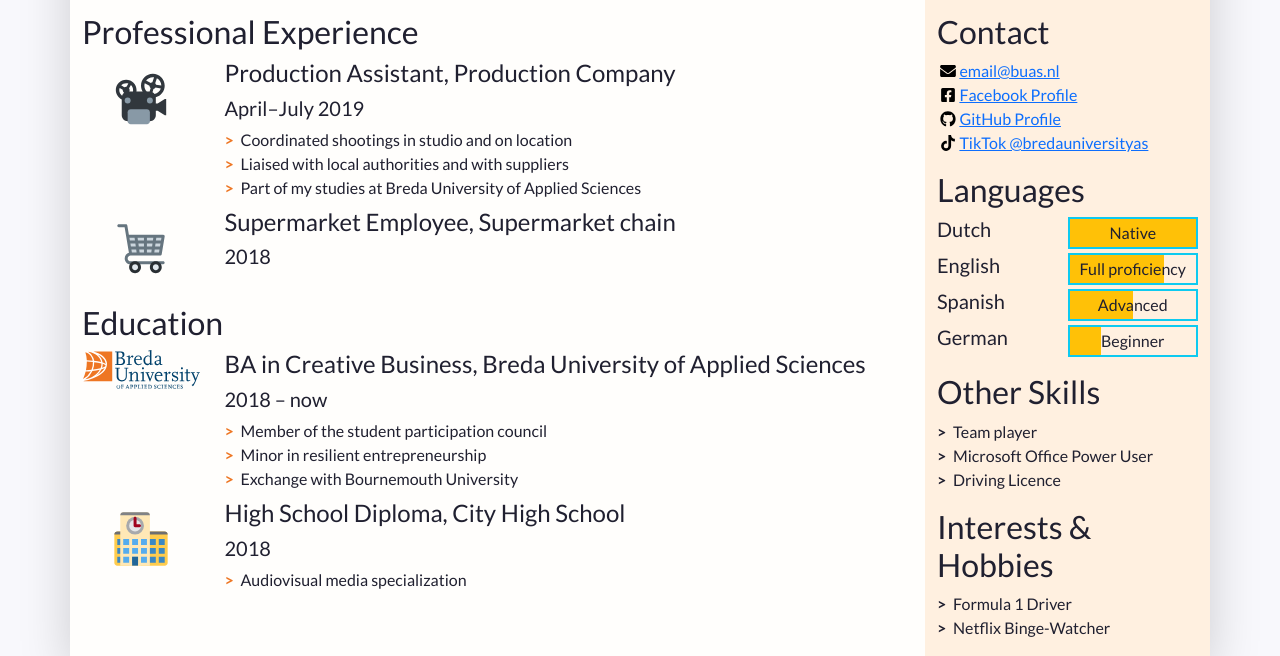
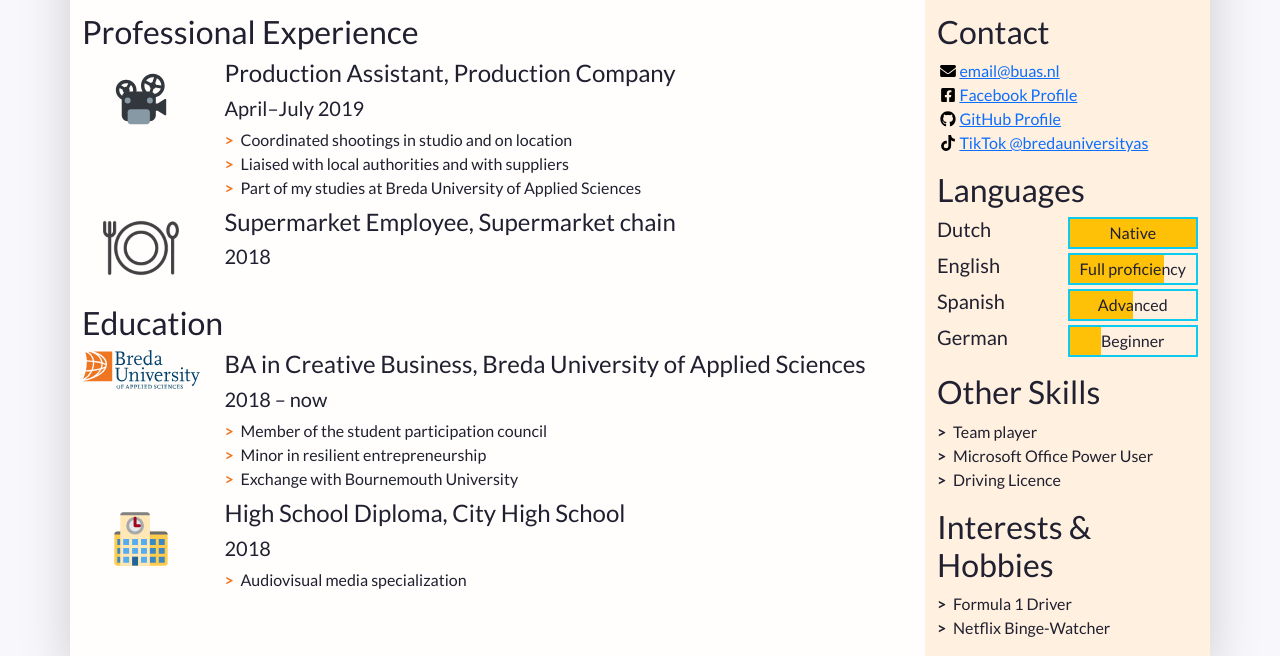
Before and after one commit to Maritdv/My-CV, a plain HTML site: page index.html in a window 1280 px wide. Shown: the part 184-840 px from the top of the page. Drawn offline with nearby package versions, Linux system fonts and the light colour scheme.

Commit message:
change trolley into restaurant

```diff
--- a/index.html
+++ b/index.html
@@ -99,7 +99,7 @@
               <li class="biography-item row mb-2">
                 <div class="logo-container col-3 col-sm-2 col-md-3 col-lg-2">
                 <!-- We're using a grid inside a grid so we can align logos and text -->
-                  <img class="biography-logo mw-100 d-block mx-auto" src="images/employers/trolley.svg" alt="Company logo" width="80">
+                  <img class="biography-logo mw-100 d-block mx-auto" src="images/employers/restaurant.webp" alt="Company logo" width="80">
                 </div>
                 <div class="biography-contents col-9 col-sm-10 col-md-9 col-lg-10">
                   <h4>Supermarket Employee, Supermarket chain</h4>
```
